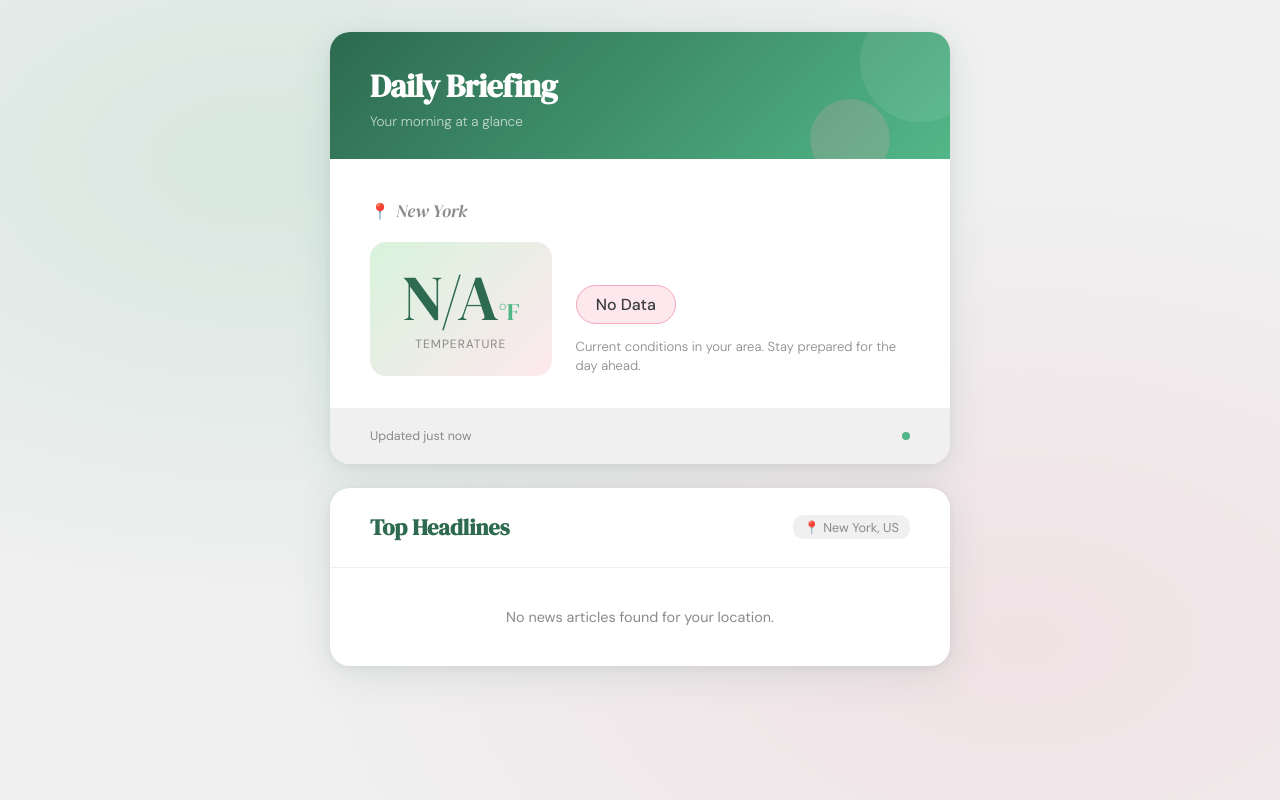
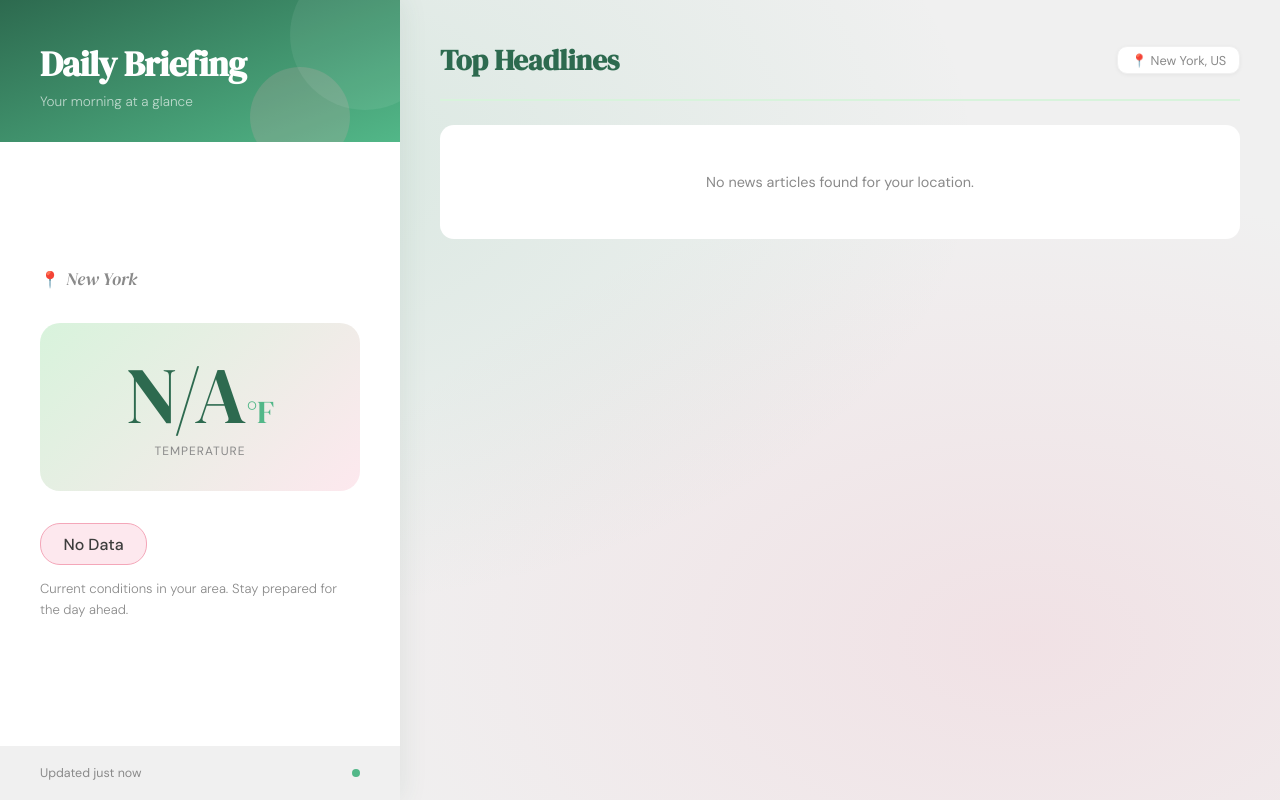
Before and after one commit to sophiethegreatestest-netizen/sophies-homepage, a Flask app: page / in a window 1280 px wide. Run offline with Flask 3, Linux system fonts and the light colour scheme; data that the repository does not hold is empty.

Commit message:
updated homepage for desktop

```diff
--- a/templates/index.html
+++ b/templates/index.html
@@ -29,78 +29,90 @@
             min-height: 100vh;
             display: flex;
             justify-content: center;
-            align-items: flex-start;
-            padding: 2rem 1rem;
+            align-items: stretch;
             background-color: var(--grey-light);
             background-image:
                 radial-gradient(ellipse at 20% 20%, rgba(82, 183, 136, 0.15) 0%, transparent 50%),
                 radial-gradient(ellipse at 80% 80%, rgba(244, 167, 185, 0.2) 0%, transparent 50%);
         }
 
+        /* ── Desktop two-column layout ── */
         .page {
-            width: 620px;
-            max-width: 100%;
+            display: grid;
+            grid-template-columns: 400px 1fr;
+            width: 100%;
+            min-height: 100vh;
         }
 
-        /* ---- Weather Card ---- */
-        .card {
+        /* ────────────────────────────────
+           LEFT PANEL — Weather
+        ──────────────────────────────── */
+        .weather-panel {
+            display: flex;
+            flex-direction: column;
             background: var(--white);
-            border-radius: 20px;
-            box-shadow: 0 8px 40px rgba(45, 106, 79, 0.12), 0 2px 8px rgba(0,0,0,0.06);
-            overflow: hidden;
-            margin-bottom: 1.5rem;
-        }
-
-        .card-header {
-            background: linear-gradient(135deg, var(--green-dark) 0%, var(--green-mid) 100%);
-            padding: 2rem 2.5rem 1.8rem;
-            position: relative;
+            box-shadow: 4px 0 24px rgba(45, 106, 79, 0.08);
+            position: sticky;
+            top: 0;
+            height: 100vh;
             overflow: hidden;
         }
 
-        .card-header::after {
+        .panel-header {
+            background: linear-gradient(160deg, var(--green-dark) 0%, var(--green-mid) 100%);
+            padding: 2.5rem 2.5rem 2rem;
+            position: relative;
+            overflow: hidden;
+            flex-shrink: 0;
+        }
+
+        .panel-header::after {
             content: '';
             position: absolute;
-            top: -30px;
-            right: -30px;
-            width: 120px;
-            height: 120px;
+            top: -40px;
+            right: -40px;
+            width: 150px;
+            height: 150px;
             border-radius: 50%;
-            background: rgba(255,255,255,0.08);
+            background: rgba(255,255,255,0.07);
         }
 
-        .card-header::before {
+        .panel-header::before {
             content: '';
             position: absolute;
-            bottom: -20px;
-            right: 60px;
-            width: 80px;
-            height: 80px;
+            bottom: -25px;
+            right: 50px;
+            width: 100px;
+            height: 100px;
             border-radius: 50%;
-            background: rgba(244, 167, 185, 0.2);
+            background: rgba(244, 167, 185, 0.18);
         }
 
-        .card-header h1 {
+        .panel-header h1 {
             font-family: 'DM Serif Display', serif;
-            font-size: 2rem;
+            font-size: 2.2rem;
             color: var(--white);
             letter-spacing: -0.5px;
             position: relative;
             z-index: 1;
         }
 
-        .card-header .subtitle {
+        .panel-header .subtitle {
             font-size: 0.85rem;
-            color: rgba(255,255,255,0.7);
+            color: rgba(255,255,255,0.65);
             margin-top: 0.3rem;
             font-weight: 300;
             position: relative;
             z-index: 1;
         }
 
-        .weather-section {
-            padding: 2.5rem 2.5rem 2rem;
-            border-bottom: 1px solid var(--grey-light);
+        .weather-body {
+            flex: 1;
+            padding: 2.5rem;
+            display: flex;
+            flex-direction: column;
+            justify-content: center;
+            gap: 2rem;
         }
 
         .weather-city {
@@ -108,7 +120,6 @@
             font-size: 1.1rem;
             color: var(--grey-mid);
             font-style: italic;
-            margin-bottom: 1.2rem;
             display: flex;
             align-items: center;
             gap: 0.4rem;
@@ -120,29 +131,22 @@
             font-size: 1rem;
         }
 
-        .weather-main {
-            display: flex;
-            align-items: flex-end;
-            gap: 1.5rem;
-        }
-
         .temp-display {
             background: linear-gradient(135deg, var(--green-light), var(--pink-light));
-            border-radius: 16px;
-            padding: 1.5rem 2rem;
+            border-radius: 20px;
+            padding: 2rem;
             text-align: center;
-            min-width: 160px;
         }
 
         .temp-value {
             font-family: 'DM Serif Display', serif;
-            font-size: 4rem;
+            font-size: 5rem;
             color: var(--green-dark);
             line-height: 1;
         }
 
         .temp-unit {
-            font-size: 1.5rem;
+            font-size: 2rem;
             color: var(--green-mid);
             font-weight: 300;
         }
@@ -152,11 +156,7 @@
             color: var(--grey-mid);
             text-transform: uppercase;
             letter-spacing: 1px;
-            margin-top: 0.4rem;
-        }
-
-        .weather-details {
-            flex: 1;
+            margin-top: 0.5rem;
         }
 
         .condition-badge {
@@ -165,26 +165,27 @@
             color: var(--grey-dark);
             border: 1px solid var(--pink);
             border-radius: 20px;
-            padding: 0.5rem 1.2rem;
+            padding: 0.6rem 1.4rem;
             font-size: 1rem;
             font-weight: 500;
             text-transform: capitalize;
-            margin-bottom: 0.8rem;
         }
 
         .weather-note {
             font-size: 0.82rem;
             color: var(--grey-mid);
             font-weight: 300;
-            line-height: 1.5;
+            line-height: 1.6;
+            margin-top: 0.8rem;
         }
 
-        .card-footer {
+        .panel-footer {
             padding: 1.2rem 2.5rem;
             background: var(--grey-light);
             display: flex;
             justify-content: space-between;
             align-items: center;
+            flex-shrink: 0;
         }
 
         .footer-text {
@@ -199,53 +200,59 @@
             background: var(--green-mid);
         }
 
-        /* ---- News Section ---- */
-        .news-card {
-            background: var(--white);
-            border-radius: 20px;
-            box-shadow: 0 8px 40px rgba(45, 106, 79, 0.12), 0 2px 8px rgba(0,0,0,0.06);
-            overflow: hidden;
+        /* ────────────────────────────────
+           RIGHT PANEL — News
+        ──────────────────────────────── */
+        .news-panel {
+            display: flex;
+            flex-direction: column;
+            overflow-y: auto;
+            padding: 2.5rem;
+            gap: 0;
         }
 
-        .news-header {
-            padding: 1.5rem 2.5rem;
-            border-bottom: 1px solid var(--grey-light);
+        .news-panel-header {
             display: flex;
             align-items: center;
-            gap: 0.8rem;
+            justify-content: space-between;
+            margin-bottom: 1.5rem;
+            padding-bottom: 1.2rem;
+            border-bottom: 2px solid var(--green-light);
         }
 
-        .news-header h2 {
+        .news-panel-header h2 {
             font-family: 'DM Serif Display', serif;
-            font-size: 1.4rem;
+            font-size: 1.8rem;
             color: var(--green-dark);
         }
 
-        .news-header .news-location {
+        .news-location-badge {
             font-size: 0.8rem;
             color: var(--grey-mid);
-            background: var(--grey-light);
-            padding: 0.2rem 0.7rem;
+            background: var(--white);
+            border: 1px solid var(--grey-light);
+            padding: 0.3rem 0.8rem;
             border-radius: 10px;
-            margin-left: auto;
+            box-shadow: 0 1px 4px rgba(0,0,0,0.05);
         }
 
         .news-list {
-            padding: 0.5rem 0;
+            display: flex;
+            flex-direction: column;
+            gap: 1rem;
         }
 
         .news-item {
-            padding: 1.2rem 2.5rem;
-            border-bottom: 1px solid var(--grey-light);
-            transition: background 0.15s;
-        }
-
-        .news-item:last-child {
-            border-bottom: none;
+            background: var(--white);
+            border-radius: 14px;
+            padding: 1.4rem 1.6rem;
+            box-shadow: 0 2px 12px rgba(45, 106, 79, 0.07);
+            transition: box-shadow 0.2s, transform 0.2s;
         }
 
         .news-item:hover {
-            background: #fafafa;
+            box-shadow: 0 6px 24px rgba(45, 106, 79, 0.13);
+            transform: translateY(-2px);
         }
 
         .news-item a {
@@ -260,15 +267,15 @@
             letter-spacing: 0.8px;
             color: var(--green-mid);
             font-weight: 500;
-            margin-bottom: 0.3rem;
+            margin-bottom: 0.4rem;
         }
 
         .news-title {
-            font-size: 0.95rem;
+            font-size: 1rem;
             color: var(--grey-dark);
             font-weight: 500;
             line-height: 1.4;
-            margin-bottom: 0.3rem;
+            margin-bottom: 0.4rem;
         }
 
         .news-item:hover .news-title {
@@ -276,7 +283,7 @@
         }
 
         .news-desc {
-            font-size: 0.8rem;
+            font-size: 0.82rem;
             color: var(--grey-mid);
             font-weight: 300;
             line-height: 1.5;
@@ -287,48 +294,50 @@
         }
 
         .no-news {
-            padding: 2rem 2.5rem;
             text-align: center;
             color: var(--grey-mid);
             font-size: 0.9rem;
+            padding: 3rem;
+            background: var(--white);
+            border-radius: 14px;
         }
     </style>
 </head>
 <body>
     <div class="page">
 
-        <!-- Weather Card -->
-        <div class="card">
-            <div class="card-header">
+        <!-- LEFT: Weather Panel -->
+        <div class="weather-panel">
+            <div class="panel-header">
                 <h1>Daily Briefing</h1>
                 <p class="subtitle">Your morning at a glance</p>
             </div>
 
-            <div class="weather-section">
+            <div class="weather-body">
                 <div class="weather-city">{{ city }}</div>
-                <div class="weather-main">
+
                 <div class="temp-display">
                     <div class="temp-value">{{ temp }}<span class="temp-unit">°F</span></div>
                     <div class="temp-label">Temperature</div>
                 </div>
-                    <div class="weather-details">
+
+                <div>
                     <div class="condition-badge">{{ description }}</div>
                     <p class="weather-note">Current conditions in your area. Stay prepared for the day ahead.</p>
                 </div>
             </div>
-            </div>
 
-            <div class="card-footer">
+            <div class="panel-footer">
                 <span class="footer-text">Updated just now</span>
                 <div class="footer-dot"></div>
             </div>
         </div>
 
-        <!-- News Card -->
-        <div class="news-card">
-            <div class="news-header">
+        <!-- RIGHT: News Panel -->
+        <div class="news-panel">
+            <div class="news-panel-header">
                 <h2>Top Headlines</h2>
-                <span class="news-location">📍 {{ city }}, {{ country }}</span>
+                <span class="news-location-badge">📍 {{ city }}, {{ country }}</span>
             </div>
 
             <div class="news-list">
```
Lines whose indentation alone changed are shown as unchanged.
